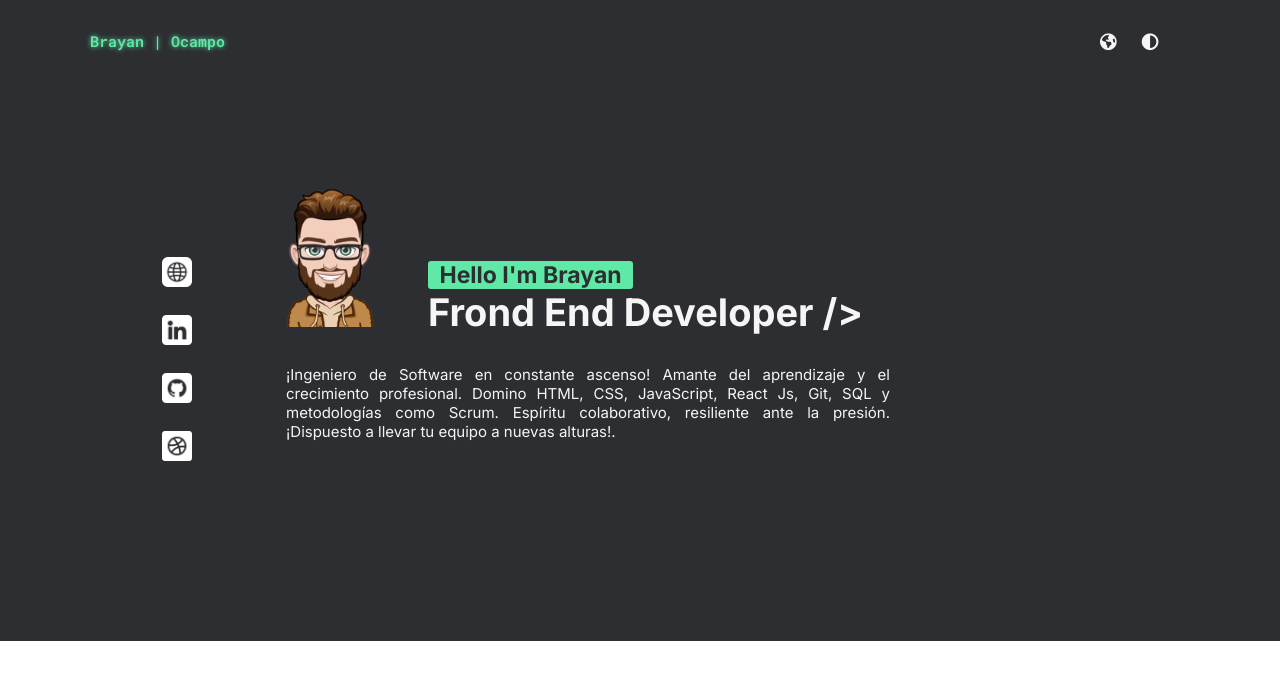
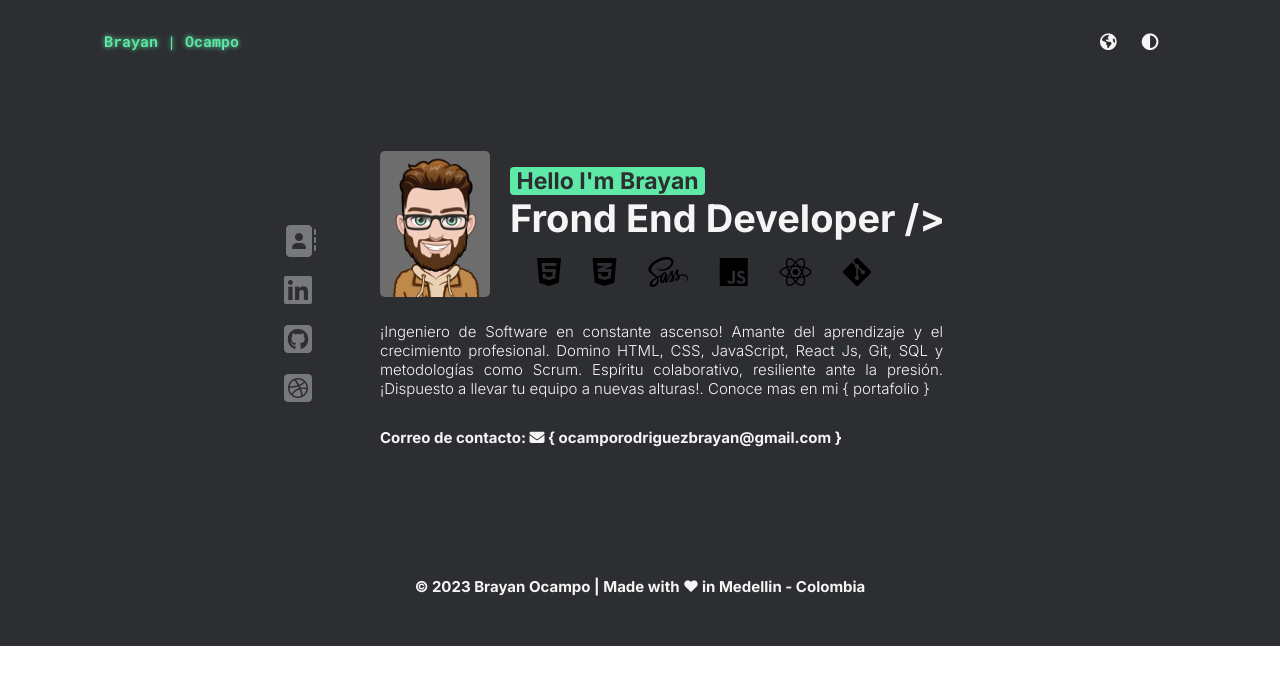
Before and after one commit to Brayan0campo/portfolio, a plain HTML site: page index.html in a window 1280 px wide. Drawn offline with Linux system fonts and the light colour scheme.

Commit message:
change design-portafolio

```diff
--- a/index.html
+++ b/index.html
@@ -26,37 +26,49 @@
     </header>
 
     <main>
-        <div class="main-container">
+        <section class="main-container">
+            <div class="main-container__about">
                 <div class="main-container__social">
-                <a href="#"><img src="./assets/icons/icon-web.png" alt=""></a>
-                <a href="#"><img src="./assets/icons/icon-linkedin.png" alt=""></a>
-                <a href="#"><img src="./assets/icons/icon-github.png" alt=""></a>
-                <a href="#"><img src="./assets/icons/icon-dribble.png" alt=""></a>
+                    <a href="/views/portfolio.html" target="_blank"><i class="fa-solid fa-address-book fa-2xl"></i></a>
+                    <a href="https://www.linkedin.com/in/brayanocampo/" target="_blank"><i class="fa-brands fa-linkedin fa-2xl"></i></a>
+                    <a href="https://github.com/Brayan0campo" target="_blank"><i class="fa-brands fa-square-github fa-2xl"></i></a>
+                    <a href="#" target="_blank"><i class="fa-brands fa-square-dribbble fa-2xl"></i></a>
                 </div>
-
-            <div class="main-container__about">
-                <div class="about-title">
+                <div class="about-content">
+                    <div class="about-content__title">
                         <img src="./assets/images/img-perfil1.png" alt="">
-                    <div class="about-title__text">
+                        <div>
                             <h2>Hello I'm Brayan</h2>
                             <h1>Frond End Developer /></h1>
+                            <div class="about-content__tools">
+                                <i class="fa-brands fa-html5 fa-2xl"></i>
+                                <i class="fa-brands fa-css3-alt fa-2xl"></i>
+                                <i class="fa-brands fa-sass fa-2xl"></i>
+                                <i class="fa-brands fa-js fa-2xl"></i> <i class="fa-brands fa-react fa-2xl"></i>
+                                <i class="fa-brands fa-git-alt fa-2xl"></i>
                             </div>
                         </div>
-
-                <div class="about-content">
+                    </div>
+                    <div class="about-content__text">
                         <p>
                             ¡Ingeniero de Software en constante ascenso! Amante del aprendizaje y el crecimiento
                             profesional. Domino HTML, CSS, JavaScript, React Js, Git, SQL y metodologías como Scrum.
                             Espíritu colaborativo, resiliente ante la presión. ¡Dispuesto a llevar tu equipo a nuevas
-                        alturas!.
+                            alturas!. Conoce mas en mi { portafolio }
                         </p>
+                    </div>
+                    <div class="about-content__contact">
+                        <p>Correo de contacto: <i class="fa-solid fa-envelope"></i> { ocamporodriguezbrayan@gmail.com }</p>
                     </div>
                 </div>
             </div>
+        </section>
     </main>
 
     <footer>
-
+        <div class="footer-container">
+            <p>© 2023 Brayan Ocampo | Made with ❤ in Medellin - Colombia</p>
+        </div>
     </footer>
 </body>
 
--- a/scss/layout/_header.scss
+++ b/scss/layout/_header.scss
@@ -10,6 +10,8 @@
         font: bold .9375em $font-family-secondary;
         color: $color-tx-tertiary;
         text-shadow: 0 0 .3125rem $color-tx-tertiary;
+        margin-left: .875rem;
+
     }
 
     &__tools {
--- a/scss/layout/_section.scss
+++ b/scss/layout/_section.scss
@@ -1,65 +1,104 @@
 .main-container {
     max-width: 68.75rem;
     margin: 0 auto;
-
+    padding-top: 70px;
     display: flex;
     align-items: center;
-
 
     &__social {
         display: flex;
         flex-direction: column;
-        margin: 60px;
+
+        margin-left: 180px;
+        margin-right: 50px;
 
         a {
-            margin: 12px;
-        }
+            margin: .875rem;
+            color: $color-tx-secondary;
+            transition: 0.5s;
 
-        img {
-            width: 30px;
+            &:hover {
+                color: $color-tx-tertiary;
+                transform: scale(1.1);
+            }
         }
     }
 
     &__about {
-        margin: 100px 300px 200px 10px;
+        display: flex;
+        align-items: center;
 
-        .about-title {
+        .about-content {
             display: flex;
-            align-items: end;
+            flex-direction: column;
 
-            img {
-                width: 110px;
-                margin-bottom: 8px;
+            &__tools {
+                margin-top: 20px;
+                margin-left: 27px;
+
+                i {
+                    margin-right: 22px;
+                }
             }
 
-            &__text {
-                margin-left: 44px;
+            &__title {
+                display: flex;
+                align-items: center;
+
+                img {
+                    width: 6.875rem;
+                    margin-right: 20px;
+                    background-color: rgb(109, 109, 109);
+                    border-radius: 5px;
+                }
 
                 h2 {
                     color: $color-bg-primary;
                     font: bold 23px $font-family-primary;
                     background-color: $color-tx-tertiary;
-                    border-radius: 3px;
-                    margin-right: 230px;
+                    border-radius: 4px;
+                    margin-right: 240px;
                     text-align: center;
                 }
 
                 h1 {
                     color: $color-tx-primary;
-                    font: bold 38px $font-family-primary;
+                    font: bold 2.375em $font-family-primary;
                 }
             }
-        }
 
-        .about-content {
+            &__text {
+                p {
+                    font: lighter .9375em $font-family-primary;
+                    color: $color-tx-primary;
+                    text-align: justify;
+                    margin-top: 25px;
+                    margin-right: 247px;
+                }
+            }
 
-            p {
+            &__contact {
                 margin-top: 30px;
-                margin-left: 12px;
-                text-align: justify;
-                color: $color-tx-primary;
-                font: normal 15px $font-family-primary;
+                margin-bottom: 30px;
+
+                p {
+                    font: bold .9375em $font-family-primary;
+                    color: $color-tx-primary;
+                }
             }
         }
     }
 }
+
+.footer-container {
+    max-width: 68.75rem;
+    margin: 0 auto;
+
+    p {
+        padding-top: 100px;
+        padding-bottom: 50px;
+        text-align: center;
+        font: bold .9375em $font-family-primary;
+        color: $color-tx-primary;
+    }
+}
```
Also changed, not shown: views/portfolio.html (added, +11 -0 lines), scss/main.css, 1 other file. Lines whose indentation alone changed are shown as unchanged.
